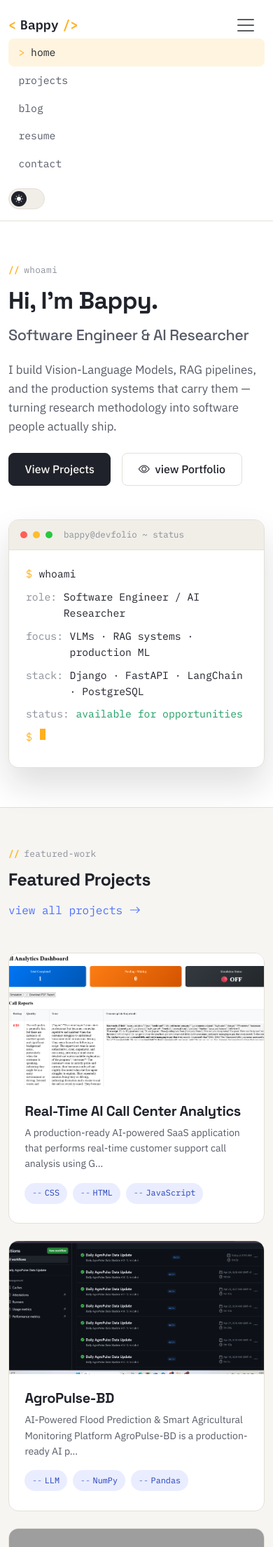
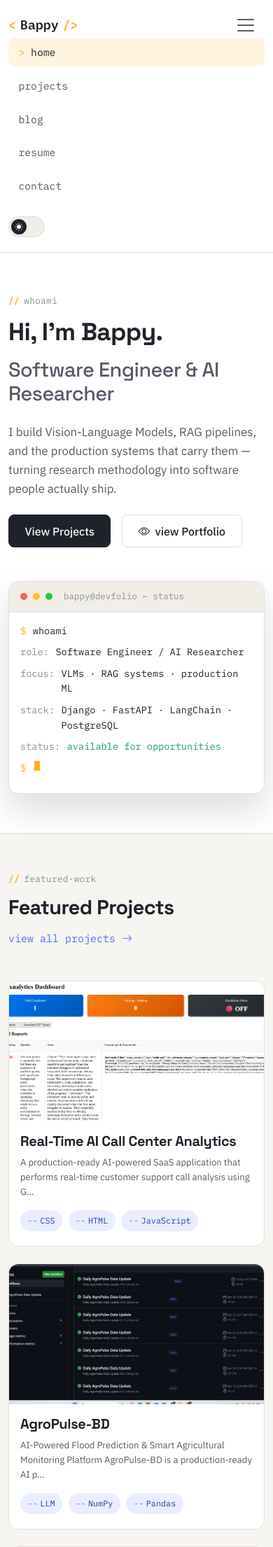
Before and after one commit to bappyBDN/devfolio, a Django app: page / in a window 390 px wide, after a click that opens the changed part. Shown: the top 2210 px of the page at 70% size. Run offline with Django 5.2, Linux system fonts and the light colour scheme; data comes from the database, SQL or seed files in the repository; tables that the repository leaves empty hold one stand-in row (values such as "Sample post"); grey boxes are pictures that could not be loaded.

Commit message:
Added mobile responsiveness and image zoom modal feature

```diff
--- a/static/css/style.css
+++ b/static/css/style.css
@@ -763,3 +763,55 @@ select:focus-visible,
         border-radius: 50%;
     }
 }
+/* =========================================================================
+   Complete Mobile Responsiveness (Phones & Small Tablets)
+   ========================================================================= */
+@media (max-width: 768px) {
+    /* ১. Typography: মোবাইলের জন্য হেডারের সাইজ কিছুটা ছোট করা */
+    h1 { font-size: 2.2rem !important; }
+    h2 { font-size: 1.8rem !important; }
+    h3 { font-size: 1.4rem !important; }
+    body { font-size: 15px; }
+
+    /* ২. Navbar Adjustments: ছোট স্ক্রিনে মেনুগুলো যেন ভেঙে না যায় */
+    .df-navbar {
+        padding: 10px 0;
+    }
+    .df-nav {
+        display: flex;
+        overflow-x: auto; /* জায়গা না থাকলে ডানে-বামে স্ক্রল করা যাবে */
+        white-space: nowrap; /* লেখা নিচে নেমে যাবে না */
+        padding-bottom: 5px;
+        gap: 0.5rem;
+    }
+
+    /* ৩. Terminal Window: ছোট স্ক্রিনে ফন্ট এবং প্যাডিং কমানো */
+    .term-body {
+        padding: 1rem;
+        font-size: 0.85rem;
+        min-height: 150px;
+    }
+
+    /* ৪. Projects & Blog Cards: কার্ডের ভেতরের প্যাডিং এবং ছবির হাইট ঠিক করা */
+    .df-card-body {
+        padding: 1rem;
+    }
+    .df-card-media {
+        height: 200px;
+    }
+
+    /* ৫. Contact Form: ফর্মের লেআউট ১০০% উইডথ নেওয়া */
+    .contact-info-row {
+        flex-direction: column; /* আইকন এবং টেক্সট নিচে নিচে আসবে */
+        gap: 0.5rem;
+    }
+
+    /* ৬. GitHub Timeline: টাইমলাইনের স্পেসিং ঠিক করা */
+    .gitlog { padding-left: 1.8rem; }
+    .gitlog::before { left: 5px; }
+    .gitlog-node {
+        left: -1.8rem;
+        width: 16px;
+        height: 16px;
+    }
+}
--- a/static/js/main.js
+++ b/static/js/main.js
@@ -236,4 +236,30 @@
         chatInput.value = text;
         chatForm.dispatchEvent(new Event('submit'));
     };
+
 });
+document.addEventListener('DOMContentLoaded', function() {
+    var imageModal = document.getElementById('imageModal');
+    if (imageModal) {
+        imageModal.addEventListener('show.bs.modal', function (event) {
+            // যে ছবিটিতে ক্লিক করা হয়েছে
+            var triggerImg = event.relatedTarget;
+
+            // অ্যাট্রিবিউট থেকে ডেটা নেওয়া
+            var src = triggerImg.getAttribute('data-img-src');
+            var caption = triggerImg.getAttribute('data-img-caption');
+
+            // মডালের ভেতরের ছবি এবং ক্যাপশন ট্যাগ সিলেক্ট করা
+            var modalImg = imageModal.querySelector('#fullSizeImage');
+            var modalCaption = imageModal.querySelector('#fullSizeCaption');
+
+            // ডেটা সেট করা
+            modalImg.src = src;
+            if(caption && caption !== "None") {
+                modalCaption.textContent = caption;
+            } else {
+                modalCaption.textContent = "";
+            }
+        });
+    }
+});
```
Also changed, not shown: templates/pages/project_detail.html (+10 -2 lines).
